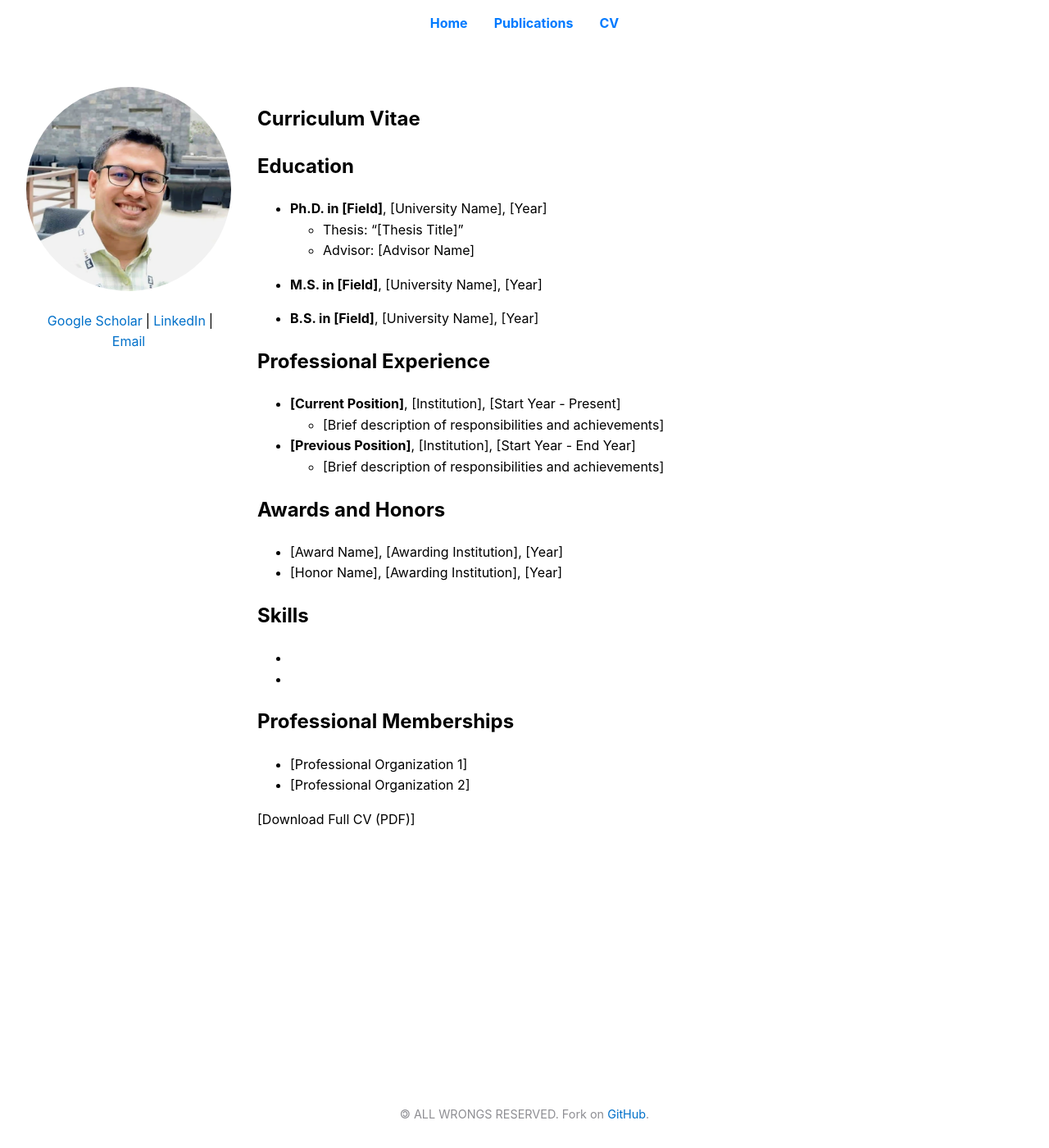
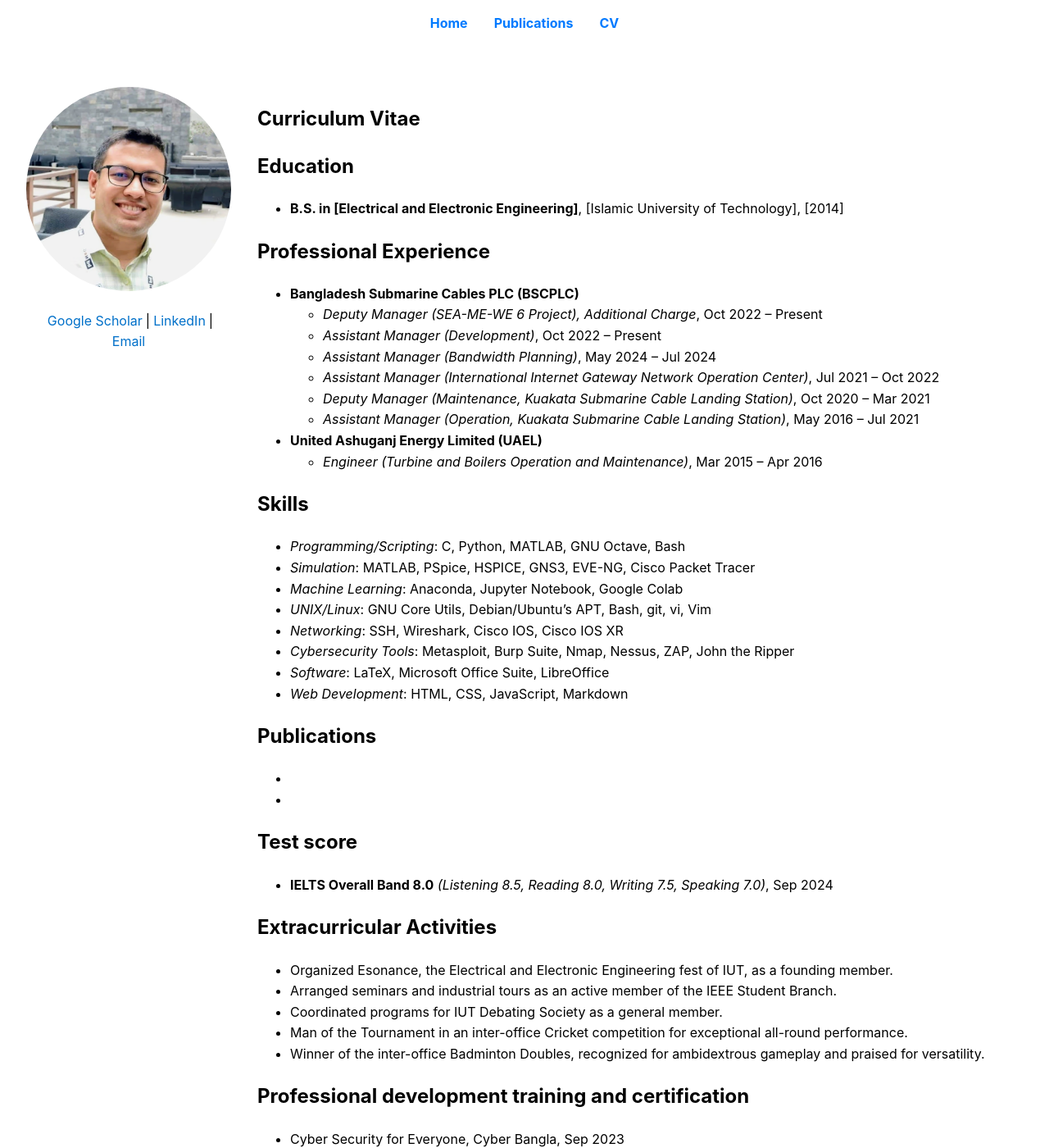
Before and after one commit to muntasimulhaque/muntasimulhaque.github.io, a Jekyll site: the page built from cv.md, in a window 1280 px wide and 1400 px high. Shown: the whole window at 82% size. Built offline with Jekyll 4.4.1, drawn with Linux system fonts in a browser that asks for light colours; some of the changed text lies outside the part shown.

Commit message:
Update cv.md

```diff
--- a/cv.md
+++ b/cv.md
@@ -7,35 +7,65 @@
 
 ## Education
 
-- **Ph.D. in [Field]**, [University Name], [Year]
-  - Thesis: "[Thesis Title]"
-  - Advisor: [Advisor Name]
-
-- **M.S. in [Field]**, [University Name], [Year]
-
-- **B.S. in [Field]**, [University Name], [Year]
+- **B.S. in [Electrical and Electronic Engineering]**, [Islamic University of Technology], [2014]
 
 ## Professional Experience
 
-- **[Current Position]**, [Institution], [Start Year - Present]
-  - [Brief description of responsibilities and achievements]
+- **Bangladesh Submarine Cables PLC (BSCPLC)**
+  - _Deputy Manager (SEA-ME-WE 6 Project), Additional Charge_, Oct 2022 – Present
+  - _Assistant Manager (Development)_, Oct 2022 – Present
+  - _Assistant Manager (Bandwidth Planning)_, May 2024 – Jul 2024
+  - _Assistant Manager (International Internet Gateway Network Operation Center)_, Jul 2021 – Oct 2022
+  - _Deputy Manager (Maintenance, Kuakata Submarine Cable Landing Station)_, Oct 2020 – Mar 2021
+  - _Assistant Manager (Operation, Kuakata Submarine Cable Landing Station)_, May 2016 – Jul 2021
 
-- **[Previous Position]**, [Institution], [Start Year - End Year]
-  - [Brief description of responsibilities and achievements]
-
-## Awards and Honors
-
-- [Award Name], [Awarding Institution], [Year]
-- [Honor Name], [Awarding Institution], [Year]
+- **United Ashuganj Energy Limited (UAEL)**
+  - _Engineer (Turbine and Boilers Operation and Maintenance)_, Mar 2015 – Apr 2016
 
 ## Skills
+
+- _Programming/Scripting_: C, Python, MATLAB, GNU Octave, Bash
+- _Simulation_: MATLAB, PSpice, HSPICE, GNS3, EVE-NG, Cisco Packet Tracer
+- _Machine Learning_: Anaconda, Jupyter Notebook, Google Colab
+- _UNIX/Linux_: GNU Core Utils, Debian/Ubuntu’s APT, Bash, git, vi, Vim
+- _Networking_: SSH, Wireshark, Cisco IOS, Cisco IOS XR
+- _Cybersecurity Tools_: Metasploit, Burp Suite, Nmap, Nessus, ZAP, John the Ripper
+- _Software_: LaTeX, Microsoft Office Suite, LibreOffice
+- _Web Development_: HTML, CSS, JavaScript, Markdown
+
+## Publications
 
 - [Skill Category 1]: [List of skills]
 - [Skill Category 2]: [List of skills]
 
-## Professional Memberships
+## Test score
 
-- [Professional Organization 1]
-- [Professional Organization 2]
+- **IELTS Overall Band 8.0** _(Listening 8.5, Reading 8.0, Writing 7.5, Speaking 7.0)_, Sep 2024
+
+## Extracurricular Activities
+
+- Organized Esonance, the Electrical and Electronic Engineering fest of IUT, as a founding member.
+- Arranged seminars and industrial tours as an active member of the IEEE Student Branch.
+- Coordinated programs for IUT Debating Society as a general member.
+- Man of the Tournament in an inter-office Cricket competition for exceptional all-round performance.
+- Winner of the inter-office Badminton Doubles, recognized for ambidextrous gameplay and praised for versatility.
+
+## Professional development training and certification
+
+- Cyber Security for Everyone, Cyber Bangla, Sep 2023
+- Segment Routing Workshop, Bangladesh Network Operators Group, Jul 2022
+- e-Nothi training, Department of ICT, MoPT&IT, Nov 2019
+- SEA-ME-WE 5 Cable System Type-B2/B3 Training, NEC Corporation, Nov 2016
+- SEA-ME-WE 5 Cable System Type-B1 Training, NEC Corporation, Aug 2016
+- Industrial Training Certificate, Islamic University of Technology, Nov 2013
+- The Industrial Attachment Course, Bangladesh Power Development Board, Oct 2013
+
+## Awards and scholarships
+
+- Awarded the Integrity Award 2024 by BSCPLC for exemplary integrity during FY2023-24, Sep 2024
+- Appreciation letter from BSCPLC for minimizing the duration of the nationwide internet blackout, Apr 2018
+- OIC Scholarship awarded by Islamic University of Technology during the undergraduate years.
+- Government scholarships for outstanding achievement in Higher Secondary and Secondary School Certificate exams.
+- Talent Pool scholarships for extraordinary results in junior and primary public exams.
 
 [Download Full CV (PDF)]
```
